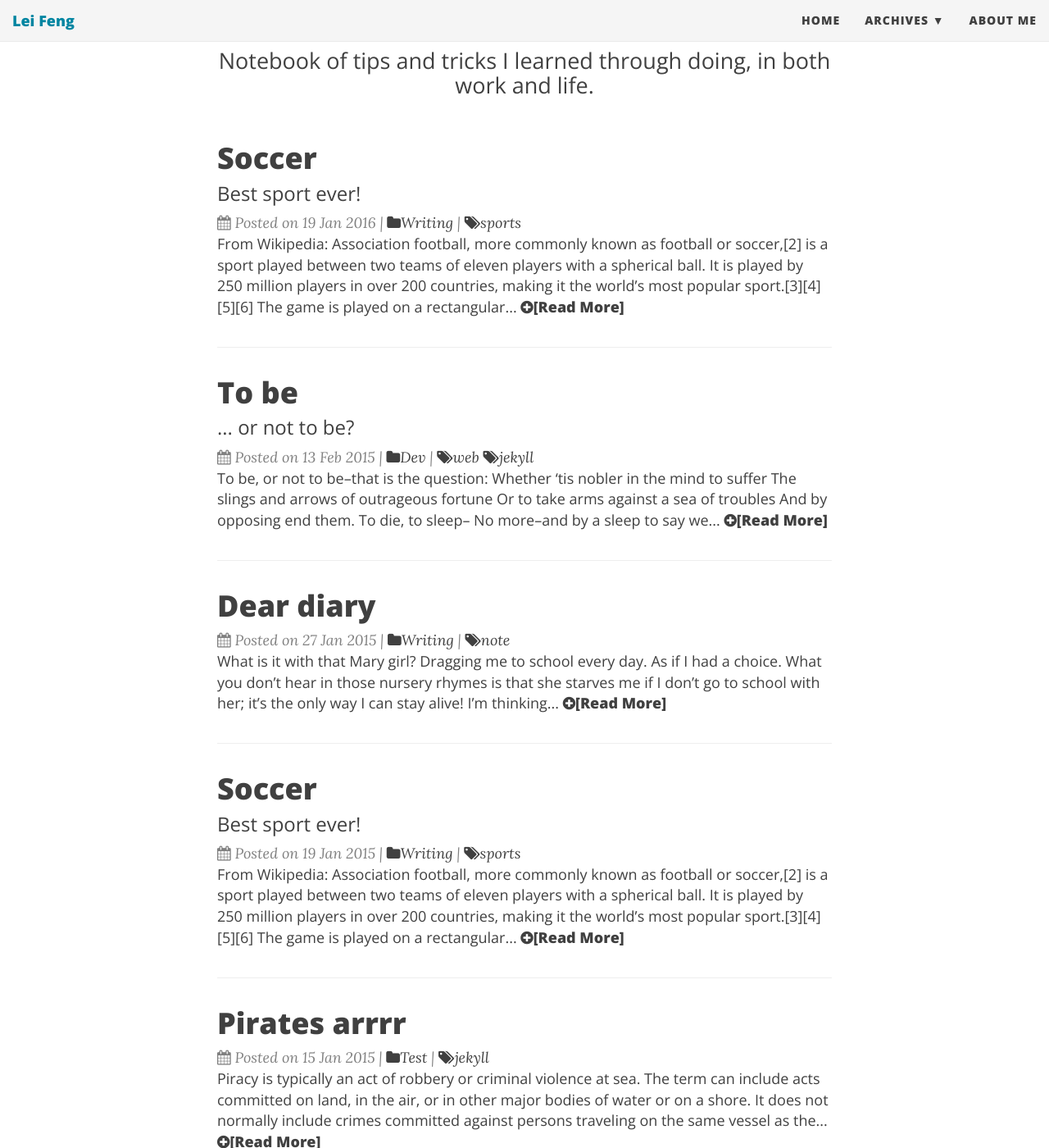
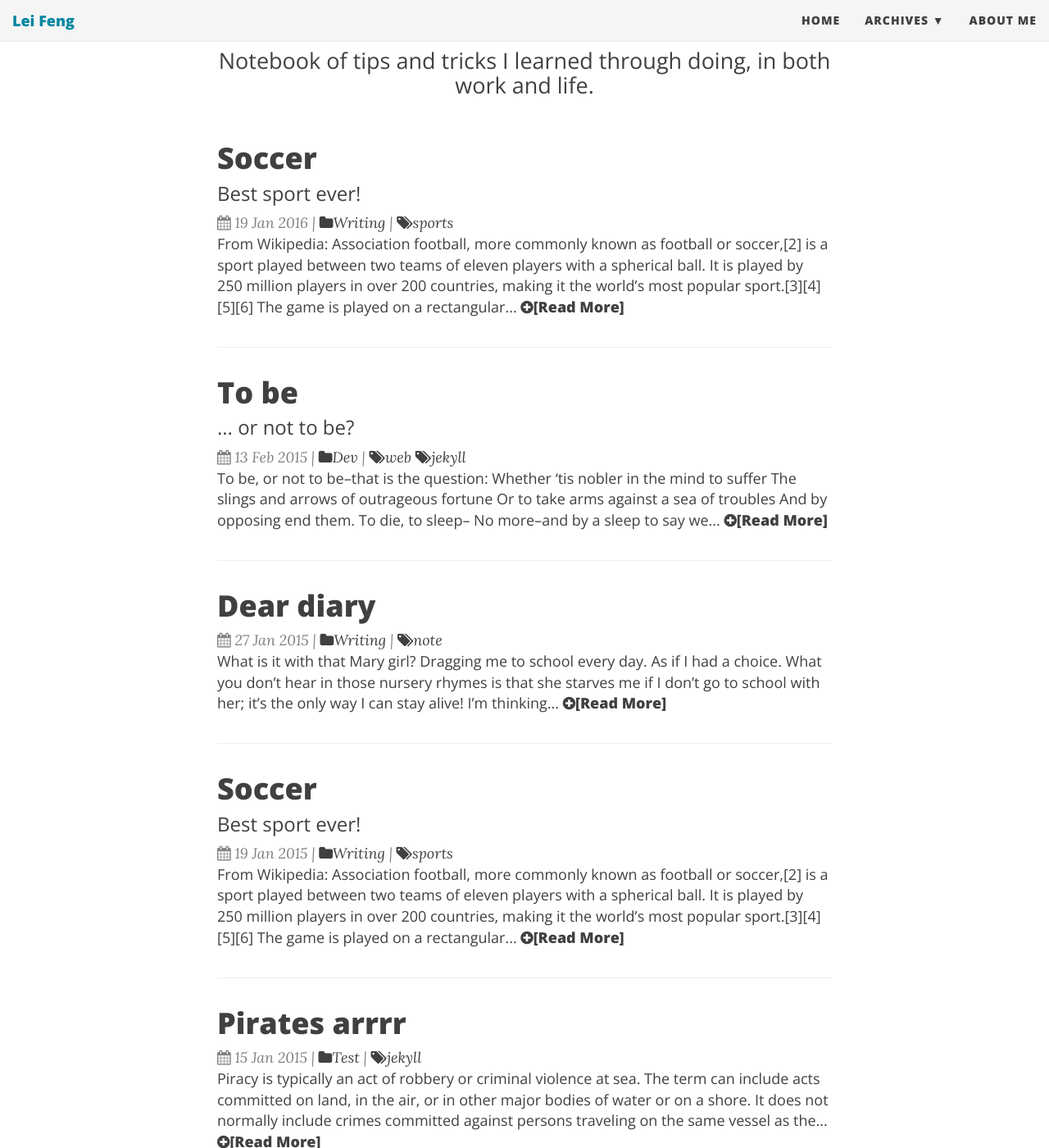
Before and after one commit to stonefl/stonefl.github.io, a Jekyll site: the page built from index.html, in a window 1280 px wide and 1400 px high, scrolled down 193 px. Shown: the whole window at 82% size. Built offline with Jekyll 4.4.1, drawn with Linux system fonts in a browser that asks for light colours; nearby versions of some CDN libraries; the list of posts is cut into pages by our own code.

Commit message:
Update post-meta-info.html

```diff
--- a/_includes/post-meta-info.html
+++ b/_includes/post-meta-info.html
@@ -1,6 +1,6 @@
 <span class="post-meta">
     <!-- post date -->
-    <i class="fa fa-calendar" aria-hidden="true" title="Date published"></i> Posted on {{ post.date | date_to_string }}
+    <i class="fa fa-calendar" aria-hidden="true" title="Date published"></i> {{ post.date | date_to_string }}
 
     <!-- post categories -->
     {% if post.categories %} |
```
